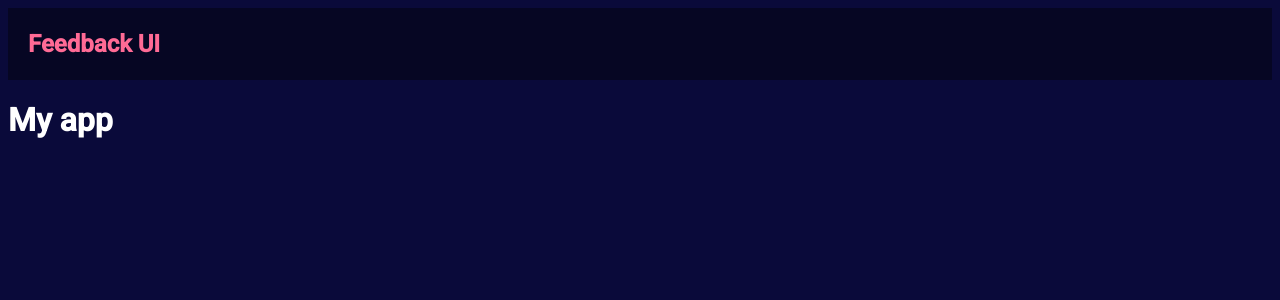
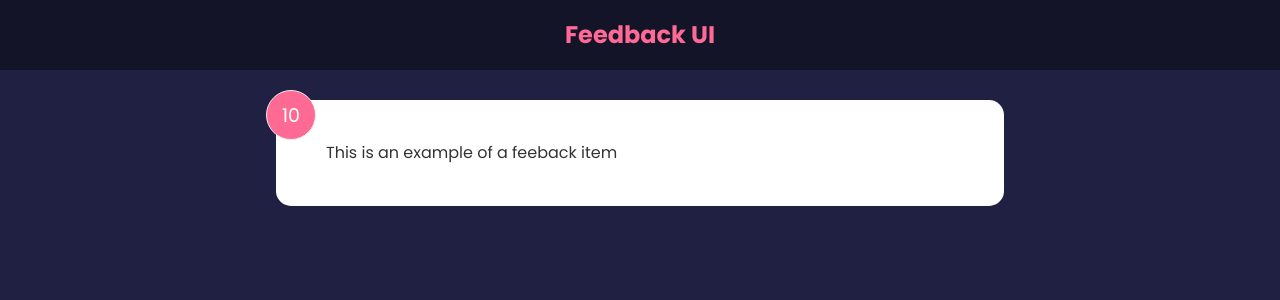
Before and after one commit to sahildhimandesigner/feedback-app, a React (Create React App) app: page / in a window 1280 px wide. Shown: the top 300 px of the page. Built offline with nearby package versions, Linux system fonts and the light colour scheme.

Commit message:
created the feedbackitem component

```diff
--- a/src/App.js
+++ b/src/App.js
@@ -1,11 +1,12 @@
 import Header from "./components/header";
+import FeedbackItem  from "./components/FeedbackItems";
 
 function App(){
     return(
         <>
             <Header />
             <div className="container">
-                <h1>My app</h1>
+                <FeedbackItem />
             </div>
         </>
     )
--- /dev/null
+++ b/src/components/FeedbackItems.js
@@ -0,0 +1,9 @@
+function FeedbackItem(){
+    return(
+        <div className="card">
+            <div className="num-display">10</div>
+            <div className="text-display">This is an example of a feeback item</div>
+        </div>
+    )
+}
+ export default FeedbackItem
--- a/src/index.css
+++ b/src/index.css
@@ -1,6 +1,230 @@
-@import url('https://fonts.googleapis.com/css2?family=Roboto:ital,wght@0,100;0,300;0,400;0,500;1,100;1,300&display=swap');
+@import url('https://fonts.googleapis.com/css2?family=Poppins:wght@400;600;700&display=swap');
+
+* {
+  box-sizing: border-box;
+  margin: 0;
+  padding: 0;
+}
+
 body {
-    background: #0A0A3A;
-    color: #FFF;
-    font-family: 'Roboto', sans-serif;
+  font-family: 'Poppins', sans-serif;
+  background-color: #202142;
+  color: #fff;
+  line-height: 1.6;
 }
+
+ul {
+  list-style: none;
+}
+
+.container {
+  max-width: 768px;
+  margin: auto;
+  padding: 0 20px;
+}
+
+header {
+  height: 70px;
+  width: 100%;
+  display: flex;
+  justify-content: space-between;
+  align-items: center;
+  margin-bottom: 30px;
+}
+
+.card {
+  background-color: #fff;
+  color: #333;
+  border-radius: 15px;
+  padding: 40px 50px;
+  margin: 20px 0;
+  position: relative;
+}
+
+.card.reverse {
+  background-color: rgba(0, 0, 0, 0.4);
+  color: #fff;
+}
+
+.card h2 {
+  font-size: 22px;
+  font-weight: 600;
+  text-align: center;
+}
+
+.rating {
+  display: flex;
+  align-items: center;
+  justify-content: space-around;
+  margin: 30px 0 40px;
+}
+
+.rating li,
+.num-display {
+  position: relative;
+  background: #f4f4f4;
+  width: 50px;
+  height: 50px;
+  padding: 10px;
+  text-align: center;
+  border-radius: 50%;
+  font-size: 19px;
+  border: 1px #eee solid;
+  transition: 0.3s;
+}
+
+.rating li label {
+  position: absolute;
+  top: 50%;
+  left: 50%;
+  width: 50px;
+  height: 50px;
+  padding: 10px;
+  border-radius: 50%;
+  transform: translate(-50%, -50%);
+  cursor: pointer;
+}
+
+.rating li:hover,
+.num-display {
+  background: #ff6a95;
+  color: #fff;
+}
+
+[type='radio'] {
+  opacity: 0;
+}
+
+[type='radio']:checked ~ label {
+  background: #ff6a95;
+  color: #fff;
+}
+
+.input-group {
+  display: flex;
+  flex-direction: row;
+  border: 1px solid #ccc;
+  padding: 8px 10px;
+  border-radius: 8px;
+}
+
+input {
+  flex-grow: 2;
+  border: none;
+  font-size: 16px;
+}
+
+input:focus {
+  outline: none;
+}
+
+.feedback-stats {
+  color: #fff;
+  display: flex;
+  justify-content: space-between;
+  align-items: center;
+}
+
+.num-display {
+  position: absolute;
+  top: -10px;
+  left: -10px;
+}
+
+.close,
+.edit {
+  position: absolute;
+  top: 10px;
+  right: 20px;
+  cursor: pointer;
+  background: none;
+  border: none;
+}
+
+.edit {
+  right: 40px;
+}
+
+.btn {
+  color: #fff;
+  border: 0;
+  border-radius: 8px;
+  color: #fff;
+  width: 100px;
+  height: 40px;
+  cursor: pointer;
+}
+
+.btn-primary {
+  background-color: #202142;
+}
+
+.btn-secondary {
+  background: #ff6a95;
+}
+
+.btn:hover {
+  transform: scale(0.98);
+  opacity: 0.9;
+}
+
+.btn:disabled {
+  background-color: #cccccc;
+  color: #333;
+  cursor: auto;
+}
+
+.btn:disabled:hover {
+  transform: scale(1);
+  opacity: 1;
+}
+
+.message {
+  padding-top: 10px;
+  text-align: center;
+  color: rebeccapurple;
+}
+
+/* FIX: Remove position: absolute to keep about icon at the bottom of the
+ * document */
+.about-link {
+  display: flex;
+  justify-content: flex-end;
+}
+
+/* FIX: Remove position: absolute to keep about icon at the bottom of the
+ * document */
+.about-link a {
+  color: #fff;
+  cursor: pointer;
+}
+
+.about-link a:hover {
+  color: #ff6a95;
+}
+
+.about h1 {
+  margin-bottom: 20px;
+}
+
+.about p {
+  margin: 10px 0;
+}
+
+@media (max-width: 600px) {
+  .rating li {
+    margin: 10px 3px;
+  }
+
+  .rating {
+    display: flex;
+    align-items: center;
+    justify-content: center;
+    flex-wrap: wrap;
+    margin: 30px 0 40px;
+  }
+
+  .input-group input {
+    width: 80%;
+  }
+}
```
